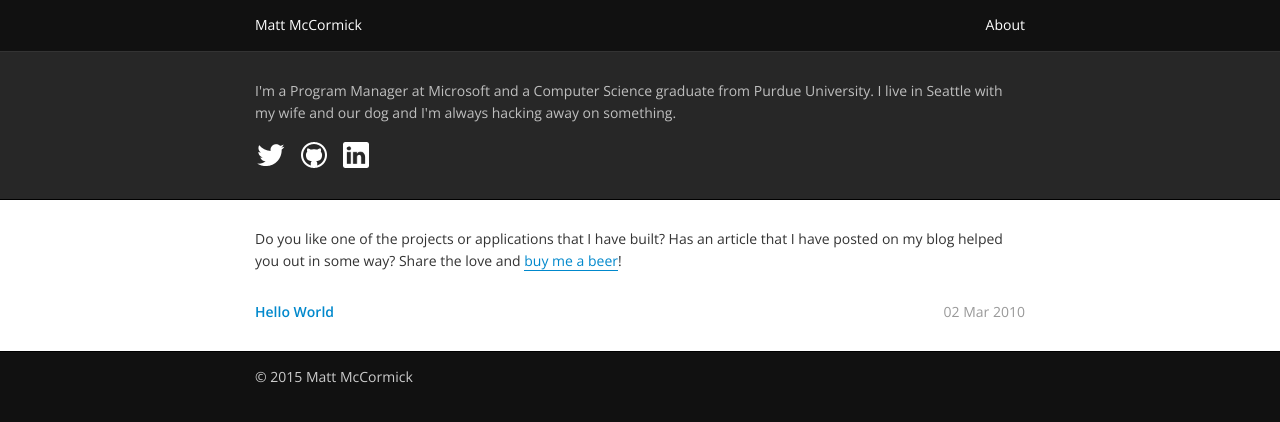
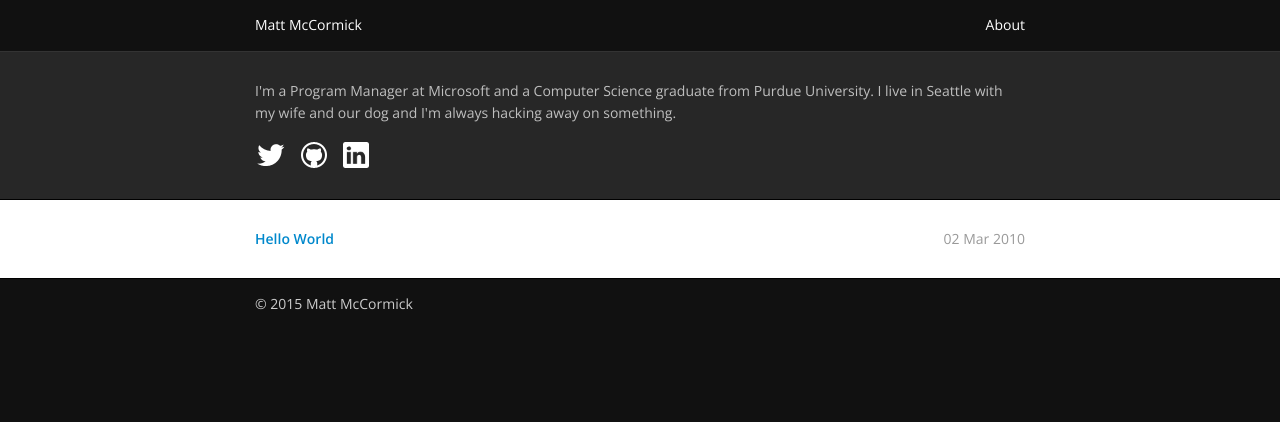
Before and after one commit to KyleARector/KyleARector.github.io, a Jekyll site: the page built from index.md, in a window 1280 px wide. Shown: the top 422 px of the page. Built offline with Jekyll 4.4.1, drawn with Linux system fonts in a browser that asks for light colours.

Commit message:
Figuring out Jekyll...

```diff
--- a/index.md
+++ b/index.md
@@ -1,8 +1,6 @@
 ---
 layout: front
-title: Matt McCormick
+title: Kyle Rector
 ---
 
-Do you like one of the projects or applications that I have built? Has an article that I have posted on my blog helped you out in some way? Share the love and <a href="http://mbmc.co/11RyxRL" target="_blank">buy me a beer</a>!
-
 {% include posts.html %}
```
